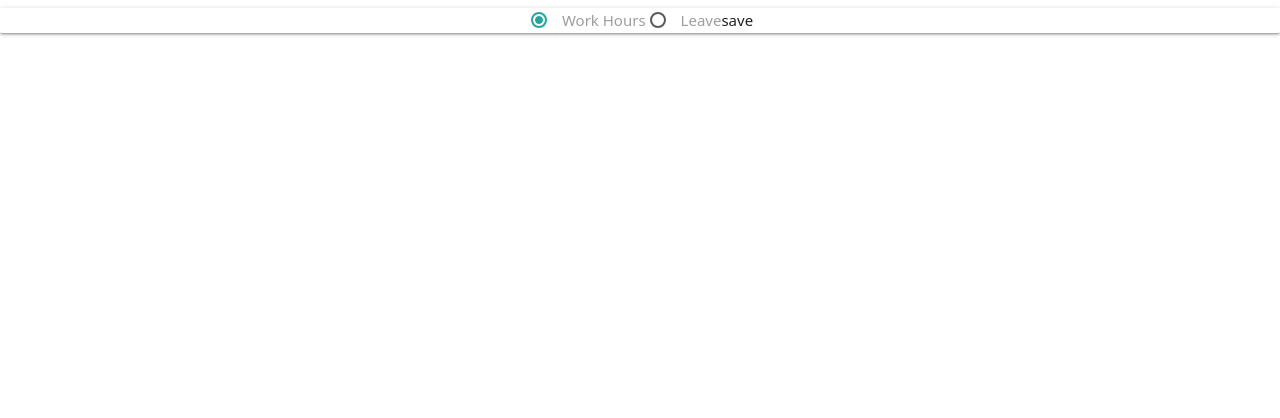
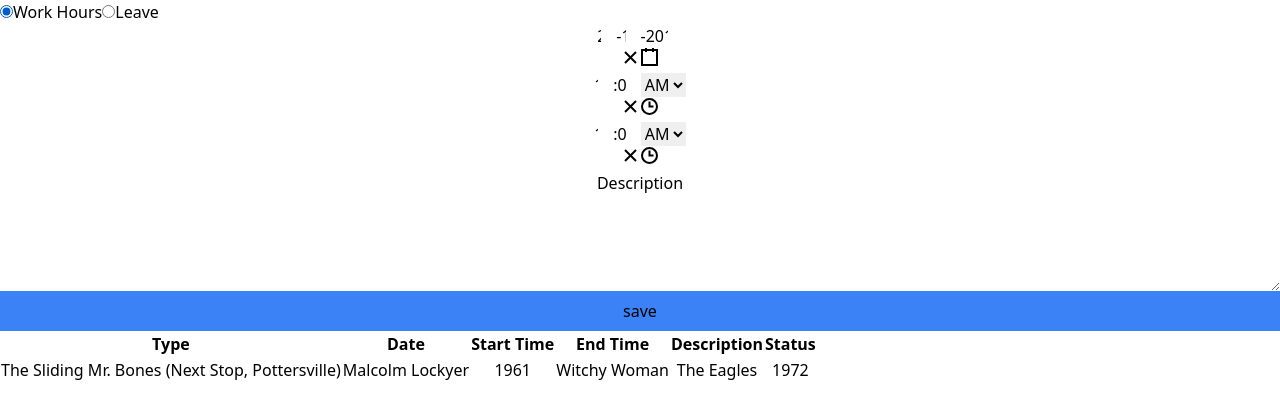
Before and after one commit to RajeevKhati/TimesheetManagement, a React (Create React App) app: page / in a window 1280 px wide. Shown: the top 418 px of the page. Built offline with nearby package versions, Linux system fonts and the light colour scheme; the HTML template or start-up script is replaced by a standard one.

Commit message:
add table, date and time picker

```diff
--- a/package.json
+++ b/package.json
@@ -7,8 +7,10 @@
     "@testing-library/react": "^13.4.0",
     "@testing-library/user-event": "^13.5.0",
     "react": "^18.2.0",
+    "react-date-picker": "^9.0.0",
     "react-dom": "^18.2.0",
     "react-scripts": "5.0.1",
+    "react-time-picker": "^5.0.0",
     "web-vitals": "^2.1.4"
   },
   "scripts": {
--- a/public/index.html
+++ b/public/index.html
@@ -24,7 +24,6 @@
       work correctly both with client-side routing and a non-root public URL.
       Learn how to configure a non-root public URL by running `npm run build`.
     -->
-    <link rel="stylesheet" href="https://cdnjs.cloudflare.com/ajax/libs/materialize/1.0.0/css/materialize.min.css">
     <title>React App</title>
   </head>
   <body>
--- a/src/App.js
+++ b/src/App.js
@@ -1,5 +1,6 @@
 import "./App.css";
 import TimesheetForm from "./pages/timesheet-form/TimesheetForm";
+import ViewTimesheet from "./pages/view-timesheet/ViewTimesheet";
 
 function App() {
   return (
@@ -7,6 +8,7 @@ function App() {
       {/* <div class="waves-effect waves-light btn">button</div>
       <h1 className="text-3xl font-bold underline">Hello world!</h1> */}
       <TimesheetForm />
+      <ViewTimesheet />
     </div>
   );
 }
--- a/src/components/Button/index.js
+++ b/src/components/Button/index.js
@@ -1,7 +1,15 @@
 import React from "react";
 
 const Button = ({ onClick, text }) => {
-  return <button type="submit" onClick={onClick}>{text}</button>;
+  return (
+    <button
+      className="p-2 bg-blue-500"
+      type="submit"
+      onClick={onClick}
+    >
+      {text}
+    </button>
+  );
 };
 
 export default Button;
--- a/src/components/Input/index.js
+++ b/src/components/Input/index.js
@@ -1,7 +1,18 @@
 import React from "react";
 
-const Input = ({ value, onChange, type }) => {
-  return <input type={type} value={value} onChange={onChange} />;
+const Input = ({ value, onChange, type, name, id, label }) => {
+  return (
+    <>
+      <label htmlFor={id}>{label}</label>
+      <input
+        type={type}
+        value={value}
+        onChange={onChange}
+        name={name}
+        id={id}
+      />
+    </>
+  );
 };
 
 export default Input;
--- /dev/null
+++ b/src/components/Table/index.js
@@ -0,0 +1,30 @@
+import React from "react";
+
+const Table = () => {
+  return (
+    <table class="table-auto">
+      <thead>
+        <tr>
+          <th>Type</th>
+          <th>Date</th>
+          <th>Start Time</th>
+          <th>End Time</th>
+          <th>Description</th>
+          <th>Status</th>
+        </tr>
+      </thead>
+      <tbody>
+        <tr>
+          <td>The Sliding Mr. Bones (Next Stop, Pottersville)</td>
+          <td>Malcolm Lockyer</td>
+          <td>1961</td>
+          <td>Witchy Woman</td>
+          <td>The Eagles</td>
+          <td>1972</td>
+        </tr>
+      </tbody>
+    </table>
+  );
+};
+
+export default Table;
--- /dev/null
+++ b/src/components/Textarea/index.js
@@ -0,0 +1,12 @@
+import React from "react";
+
+const TextArea = ({ value, onChange, name, id, label }) => {
+  return (
+    <>
+      <label htmlFor={id}>{label}</label>
+      <textarea value={value} onChange={onChange} name={name} id={id} rows="4" cols="50" />
+    </>
+  );
+};
+
+export default TextArea;
--- a/src/pages/timesheet-form/TimesheetForm.js
+++ b/src/pages/timesheet-form/TimesheetForm.js
@@ -1,20 +1,34 @@
 import React, { useState } from "react";
 import Button from "../../components/Button";
 import Card from "../../components/Card";
+import Input from "../../components/Input";
 import RadioButton from "../../components/RadioButton";
+import TextArea from "../../components/Textarea";
+import DatePicker from "react-date-picker";
+import TimePicker from "react-time-picker";
 
 const TimesheetForm = () => {
   const [isWorkHoursChecked, setIsWorkHoursChecked] = useState(true);
+  const [date, setDate] = useState(new Date(2018, 11, 24));
+  const [startTime, setStartTime] = useState("10:00");
+  const [endTime, setEndTime] = useState("10:00");
+  const [desc, setDesc] = useState("");
   const toggle = () => {
     setIsWorkHoursChecked((prev) => !prev);
   };
   const onSubmit = (e) => {
     e.preventDefault();
-    console.log(e);
+    console.log(date.getDate());
+    console.log(date.getMonth());
+    console.log(date.getFullYear());
+    console.log(startTime);
+    console.log(endTime);
+    console.log(desc);
   };
   return (
     <Card>
-      <form onSubmit={onSubmit}>
+      <form className="flex flex-col" onSubmit={onSubmit}>
+        <div className="flex">
           <RadioButton
             name="formType"
             isChecked={isWorkHoursChecked}
@@ -29,6 +43,27 @@ const TimesheetForm = () => {
             value={"leave"}
             onChange={toggle}
           />
+        </div>
+        <DatePicker
+          onChange={setDate}
+          value={date}
+          name="date"
+          format="dd-MM-y"
+        />
+        <TimePicker
+          value={startTime}
+          name="startTime"
+          onChange={setStartTime}
+        />
+        <TimePicker value={endTime} name="endTime" onChange={setEndTime} />
+        <TextArea
+          value={desc}
+          type="text"
+          name="desc"
+          onChange={(e) => setDesc(e.target.value)}
+          id="desc"
+          label="Description"
+        />
         <Button text={"save"} onClick={() => {}} />
       </form>
     </Card>
--- a/src/pages/view-timesheet/ViewTimesheet.js
+++ b/src/pages/view-timesheet/ViewTimesheet.js
@@ -0,0 +1,12 @@
+import React from "react";
+import Table from "../../components/Table";
+
+const ViewTimesheet = () => {
+  return (
+    <div>
+      <Table />
+    </div>
+  );
+};
+
+export default ViewTimesheet;
```
Also changed, not shown: 1 other file (tests, documents, lock files or other folders). Lines whose indentation alone changed are shown as unchanged.
